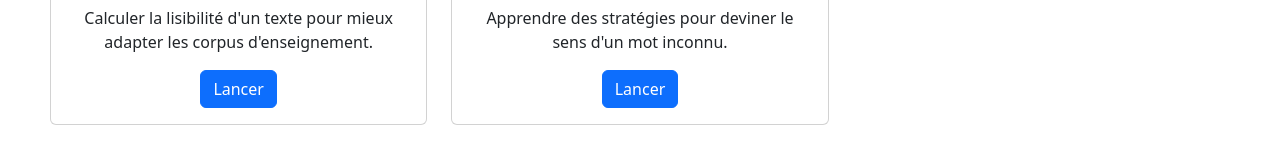
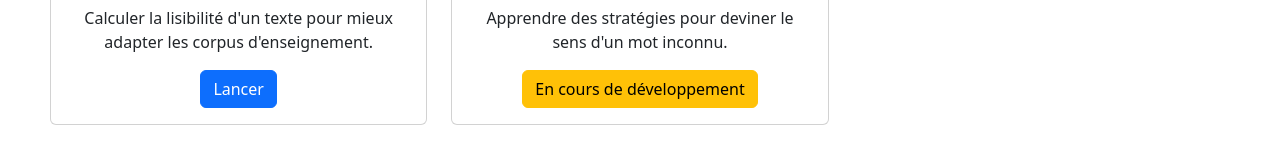
Before and after one commit to filkat34/LitToolkit, an Angular app: page / in a window 1280 px wide. Shown: the part 372-532 px from the top of the page. Built offline with nearby package versions, Linux system fonts and the light colour scheme.

Commit message:
update boutons

```diff
--- a/src/app/app-list/app-list.component.ts
+++ b/src/app/app-list/app-list.component.ts
@@ -28,8 +28,8 @@ export class AppListComponent {
       title: 'LexiQuête',
       description: 'Apprendre des stratégies pour deviner le sens d\'un mot inconnu.',
       routerLink: '/lexiquete',
-      buttonText: 'Lancer',
-      buttonClass: 'btn-primary'
+      buttonText: 'En cours de développement',
+      buttonClass: 'btn-warning'
     }
   ];
 
```
